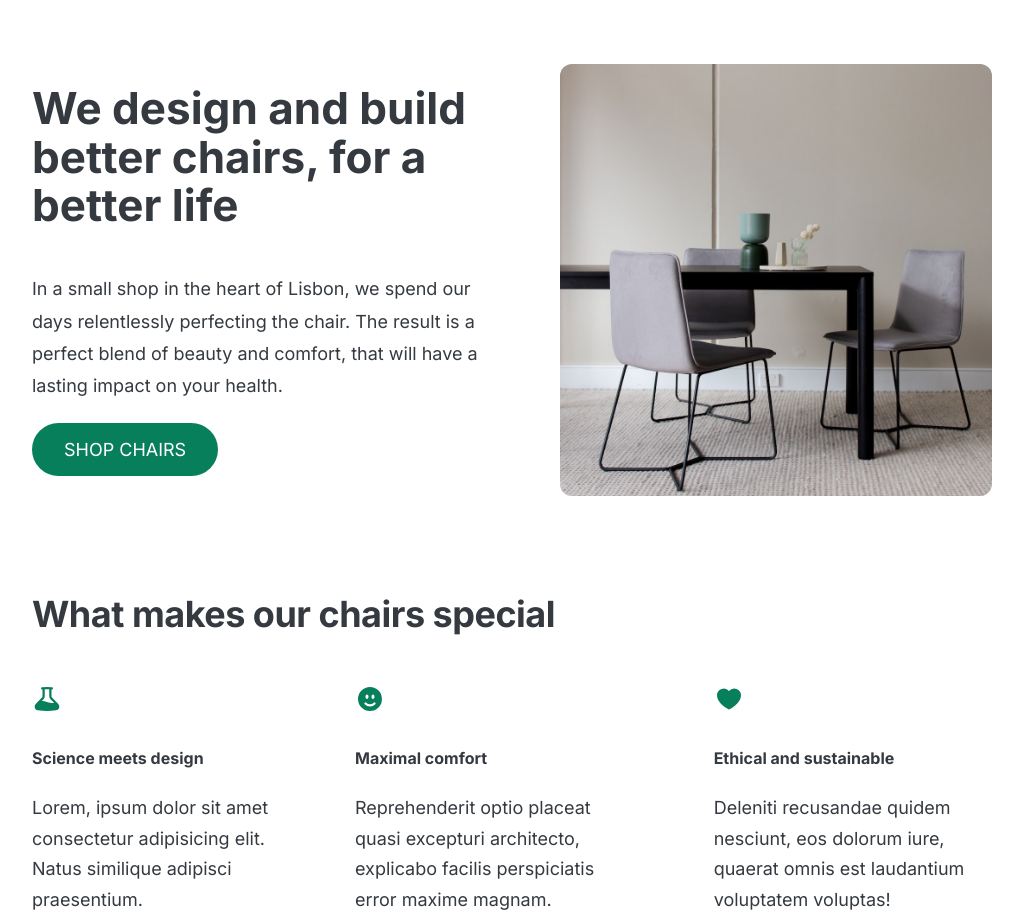
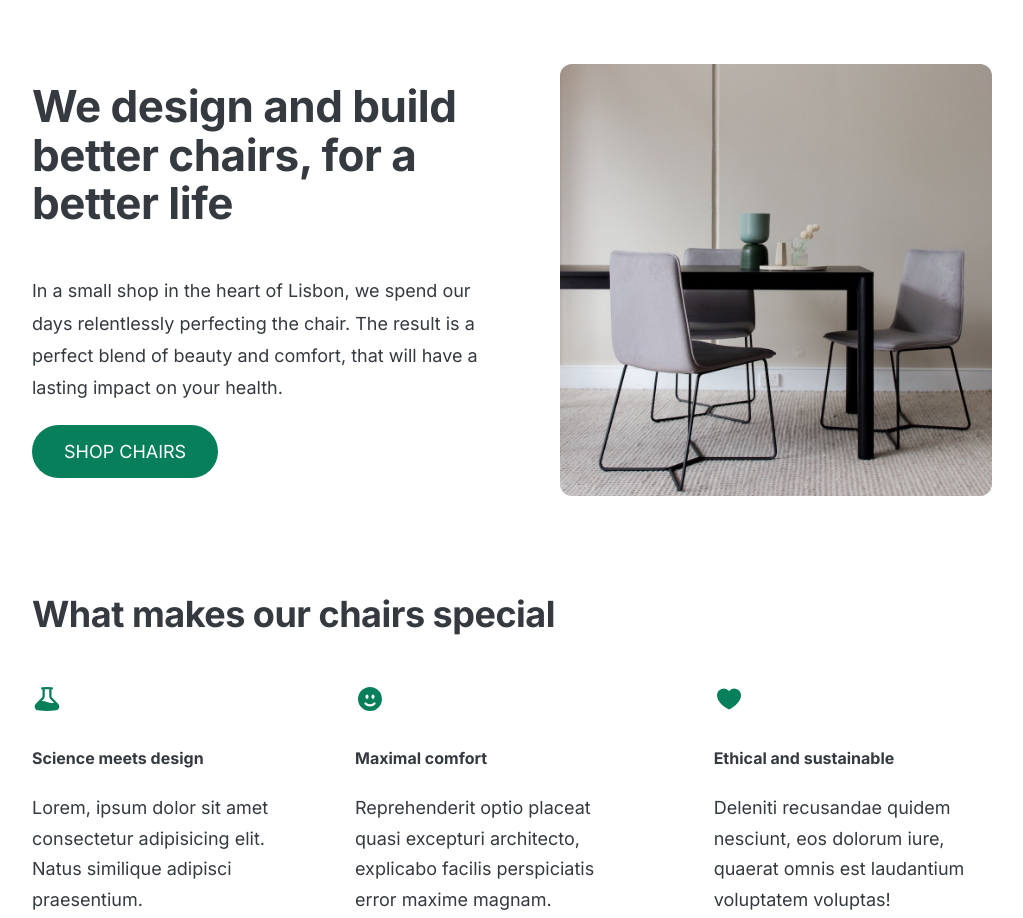
Before and after one commit to muskanshaikh12/Design, a plain HTML site: page index.html in a window 1280 px wide. Shown: the top 918 px of the page, without its empty margins (128-1151 px from the left). Drawn offline with Linux system fonts and the light colour scheme.

Commit message:
change h1

```diff
--- a/index.html
+++ b/index.html
@@ -18,9 +18,9 @@
     <div class="container">
       <header>
         <div class="header-text-box">
-          <h1 class="h1text">
+          <h2 class="h1text">
             We design and build better chairs, for a better life
-          </h1>
+          </h2>
           <p class="header-text">
             In a small shop in the heart of Lisbon, we spend our days
             relentlessly perfecting the chair. The result is a perfect blend of
```
